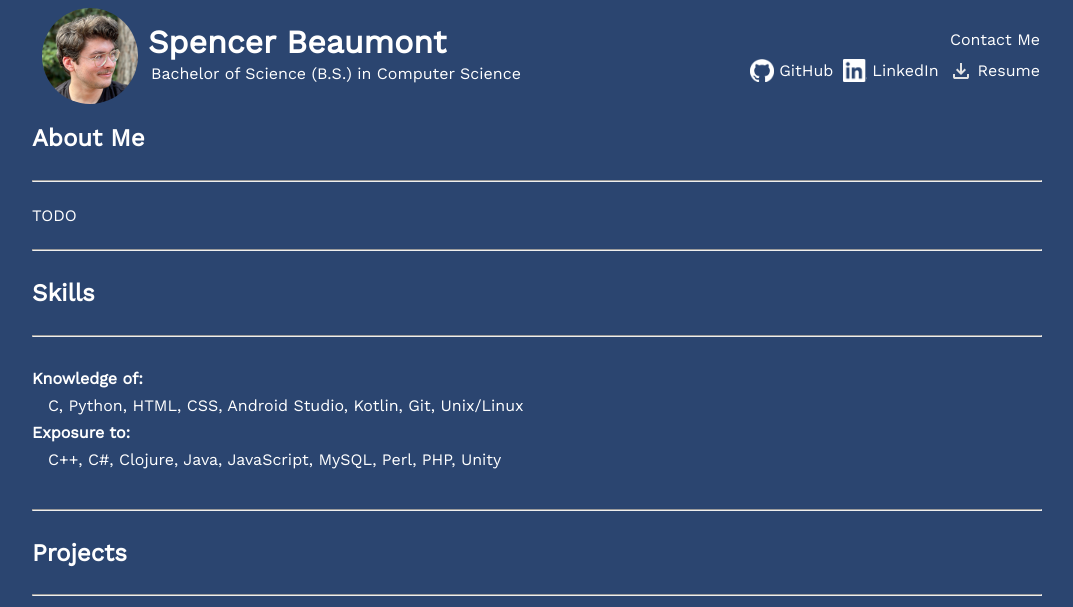
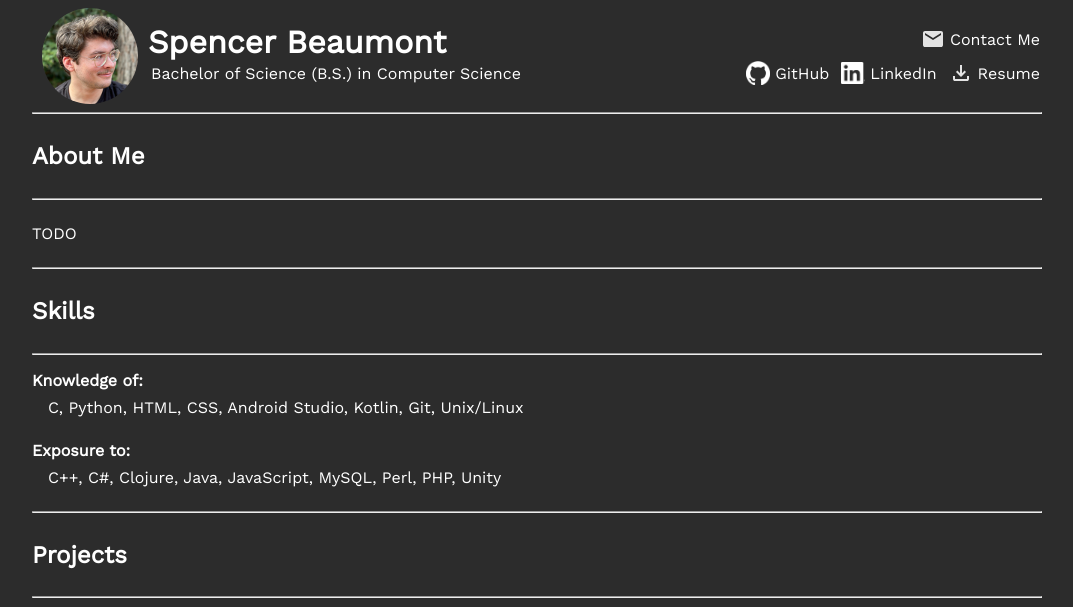
Before and after one commit to stbeaumont98/stbeaumont98.github.io, a PHP site: page / in a window 1280 px wide. Shown: the top 607 px of the page, without its empty margins (104-1177 px from the left). Run offline with PHP 8.4, Linux system fonts and the light colour scheme.

Commit message:
Styling improvements.

```diff
--- a/css/styles.css
+++ b/css/styles.css
@@ -1,5 +1,5 @@
 body {
-    background-color: #2B4570;
+    background-color: #2c2c2c;
     font-family: 'Work Sans';
     color: white;
     padding: 0 15%;
@@ -19,9 +19,9 @@ header h1 {
     margin: 3px 0;
 }
 
- header p {
+header p {
     margin: 0 3px 10px;
- }
+}
 
 div#title {
     display: flex;
@@ -41,18 +41,22 @@ div#socials > * {
 
 div.links {
     display: flex;
+    gap: 12px;
 }
 
-header a {
+a {
     display: flex;
     align-items: center;
     color: white;
     text-decoration: none;
-    padding: 0 0 0 10px;
 }
 
-header a img {
+a img {
     padding: 0 5px 0 0;
+}
+
+li a {
+    padding: 0;
 }
 
 main {
@@ -64,31 +68,30 @@ hr {
     width: 100%;
 }
 
-ul a img {
-    padding: 0 0 0 10px;
-}
-
 ul {
     list-style: none;
-    padding: 8px 16px;
+    padding: 0 16px;
+    margin: 0;
     width: 85%;
     align-self: center;
 }
 
+ul#skills_list li {
+    padding: 8px 0;
+}
+
 li.project {
-    display: flex;
+    padding: 16px 0;
+    display: grid;
+    grid-template-columns: 1fr 1fr;
     justify-content: space-between;
 }
 
 li.project img {
+    grid-column: 2;
+    grid-row: 1 / span 3;
+    justify-self: end;
     align-self: center;
-}
-
-div.project_info {
-    display: flex;
-    flex-direction: column;
-    align-items: start;
-    width: 50%;
 }
 
 div.hidden {
@@ -135,12 +138,10 @@ li.achievement {
     /* portrait tablets, portrait iPad, landscape e-readers, landscape 800x480 or 854x480 phones */
 
     li.project {
-        flex-direction: column-reverse;
+        padding: 0 0 16px;
+        display: flex;
+        flex-direction: column;
         align-items: center;
-    }
-
-    div.project_info {
-        width: 75%;
     }
 }
 
@@ -157,9 +158,6 @@ li.achievement {
         width: min-content;
     }
 
-    div.project_info {
-        width: 100%;
-    }
 }
 
 @media (max-width:480px)  {
@@ -169,4 +167,8 @@ li.achievement {
         flex-direction: column;
     }
 
+    li.achievement h3 {
+        margin-bottom: 0;
+    }
+
 }
--- a/index.html
+++ b/index.html
@@ -23,7 +23,7 @@
             </div>
         </div>
         <div id="socials">
-            <a href="mailto:spence.beaumont@gmail.com">Contact Me</a>
+            <a href="mailto:spence.beaumont@gmail.com"><img src="images/mail.svg" alt="Mail">Contact Me</a>
             <div class="links">
                 <a href="https://github.com/stbeaumont98"><img src="images/github-mark-white.png" alt="GitHub Invertocat Logo" width="24">GitHub</a>
                 <a href="https://www.linkedin.com/in/stbeaumont98/"><img src="images/InBug-White.png" alt="LinkedIn [in] Logo" width="24">LinkedIn</a>
@@ -32,6 +32,7 @@
         </div>
     </header>
     <main>
+        <hr>
         <h2>About Me</h2>
         <hr>
         <p>TODO</p>
@@ -55,15 +56,13 @@
         <hr>
         <ul id="projects_list">
             <li class="project">
-                <div class="project_info">
                 <h3 class="title">Zombie Chase CE</h3>
+                <img class="main_screenshot" src="https://raw.githubusercontent.com/stbeaumont98/Zombie-Chase-CE/refs/heads/master/screenshots/gameplay.png" alt="Animated screenshot of Zombie Chase gameplay.">
                 <p class="description">An arcade-style game originally developed for the Casio PRIZM line of calculators written in C. Ported to the TI-84 Plus CE family of calculators, Zombie Chase is a game in which you are a white dot attempting to survive the zombie apocalypse, collecting red health packs and avoiding green zombies. New features are under development.</p>
                 <div class="links">
-                        <a href="https://github.com/stbeaumont98/Zombie-Chase-CE"><img src="images/github-mark-white.png" alt="Source" width="24"></a>
-                        <a href="http://ceme.tech/DL1436"><img src="images/download.svg" alt="Download"></a>
+                    <a href="https://github.com/stbeaumont98/Zombie-Chase-CE"><img src="images/github-mark-white.png" alt="Source" width="24">Source</a>
+                    <a href="http://ceme.tech/DL1436"><img src="images/download.svg" alt="Download">Download</a>
                 </div>
-                </div>
-                <img class="main_screenshot" src="https://raw.githubusercontent.com/stbeaumont98/Zombie-Chase-CE/refs/heads/master/screenshots/gameplay.png" alt="Animated screenshot of Zombie Chase gameplay." height="240">
                 <!-- <div class="screenshots hidden">
                     <img src="https://raw.githubusercontent.com/stbeaumont98/Zombie-Chase-CE/refs/heads/master/screenshots/cemu_idwkg.png" alt="Three zombies are chasing the player who has acquired two health packs and lost a little health.">
                     <img src="https://raw.githubusercontent.com/stbeaumont98/Zombie-Chase-CE/refs/heads/master/screenshots/cemu_qR7v8.png" alt="Several zombies are chasing the player who has acquired five health packs and lost some health.">
@@ -72,15 +71,13 @@
             </li>
             <hr>
             <li class="project">
-                <div class="project_info">
                 <h3 class="title">Cookie Clicker for the Casio PRIZM</h3>
+                <img class="main_screenshot" src="https://raw.githubusercontent.com/stbeaumont98/Cookie-Clicker-PRIZM/refs/heads/main/screenshots/game_start.png" alt="Screenshot of the game when first launched. There are no cookies in the bank and no buildings purchased.">
                 <p class="description">A port of Ortiel's Cookie Clicker for the Casio PRIZM line of calculators, originally developed over 10 years ago. Now updated to include all the buildings of the official version of the game, with simplified graphics to save space, and a new stats screen to view the progress you've made! Buildings also now unlock incrementally, as they do in the official version. The latest update includes the addition of an upgrades store with 478 upgrades that can increase cookie production exponentially!</p>
                 <div class="links">
-                        <a href="https://github.com/stbeaumont98/Cookie-Clicker-PRIZM"><img src="images/github-mark-white.png" alt="Source" width="24"></a>
-                        <a href="http://ceme.tech/DL1127"><img src="images/download.svg" alt="Download"></a>
+                    <a href="https://github.com/stbeaumont98/Cookie-Clicker-PRIZM"><img src="images/github-mark-white.png" alt="Source" width="24">Source</a>
+                    <a href="http://ceme.tech/DL1127"><img src="images/download.svg" alt="Download">Download</a>
                 </div>
-                </div>
-                <img class="main_screenshot" src="https://raw.githubusercontent.com/stbeaumont98/Cookie-Clicker-PRIZM/refs/heads/main/screenshots/game_start.png" alt="Screenshot of the game when first launched. There are no cookies in the bank and no buildings purchased." height="216">
                 <!-- <div class="screenshots hidden">
                     <img src="https://raw.githubusercontent.com/stbeaumont98/Cookie-Clicker-PRIZM/refs/heads/main/screenshots/golden_cookie.png" alt="Screenshot of a golden cookie appearing on the screen.">
                     <img src="https://raw.githubusercontent.com/stbeaumont98/Cookie-Clicker-PRIZM/refs/heads/main/screenshots/golden_effect.png" alt="A pop-up appearing at the bottom of the screen, displaying the effect of clicking a golden cookie.">
```
Also changed, not shown: images/mail.svg (added). Lines whose indentation alone changed are shown as unchanged.
